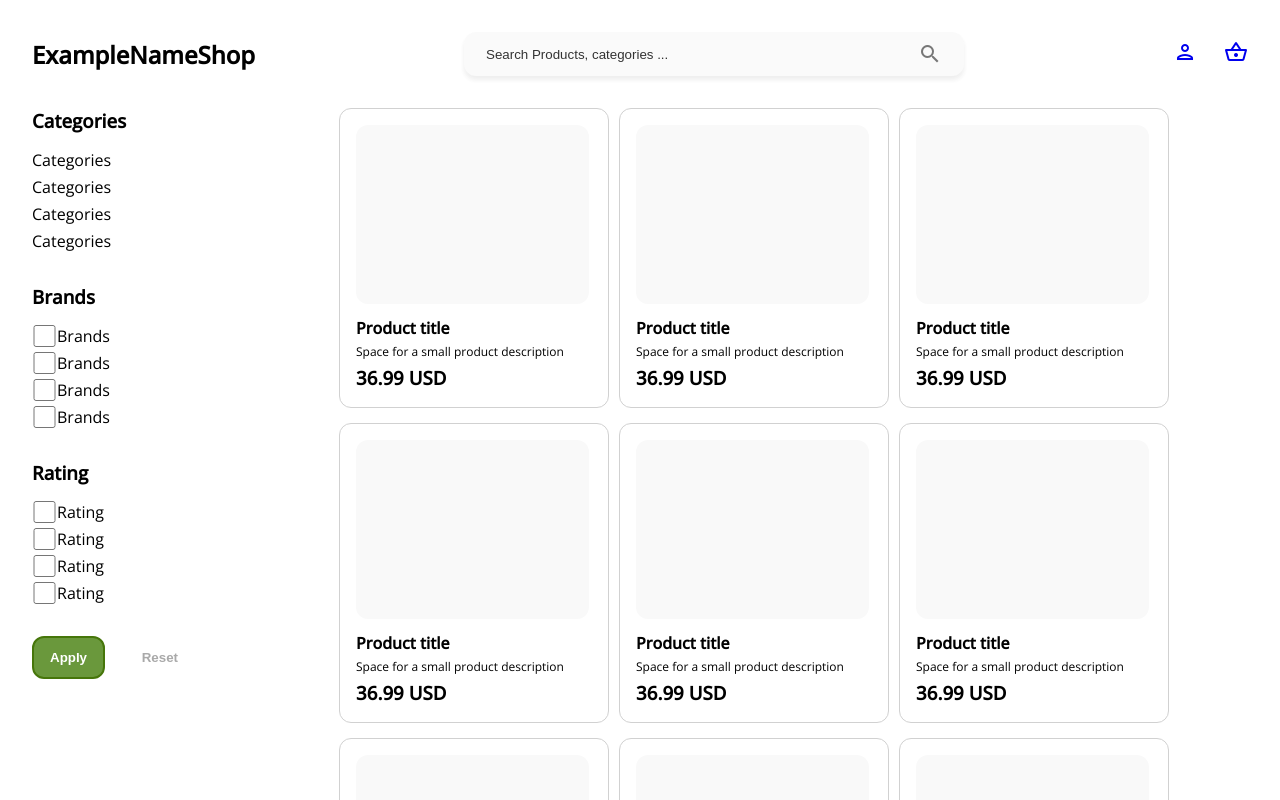
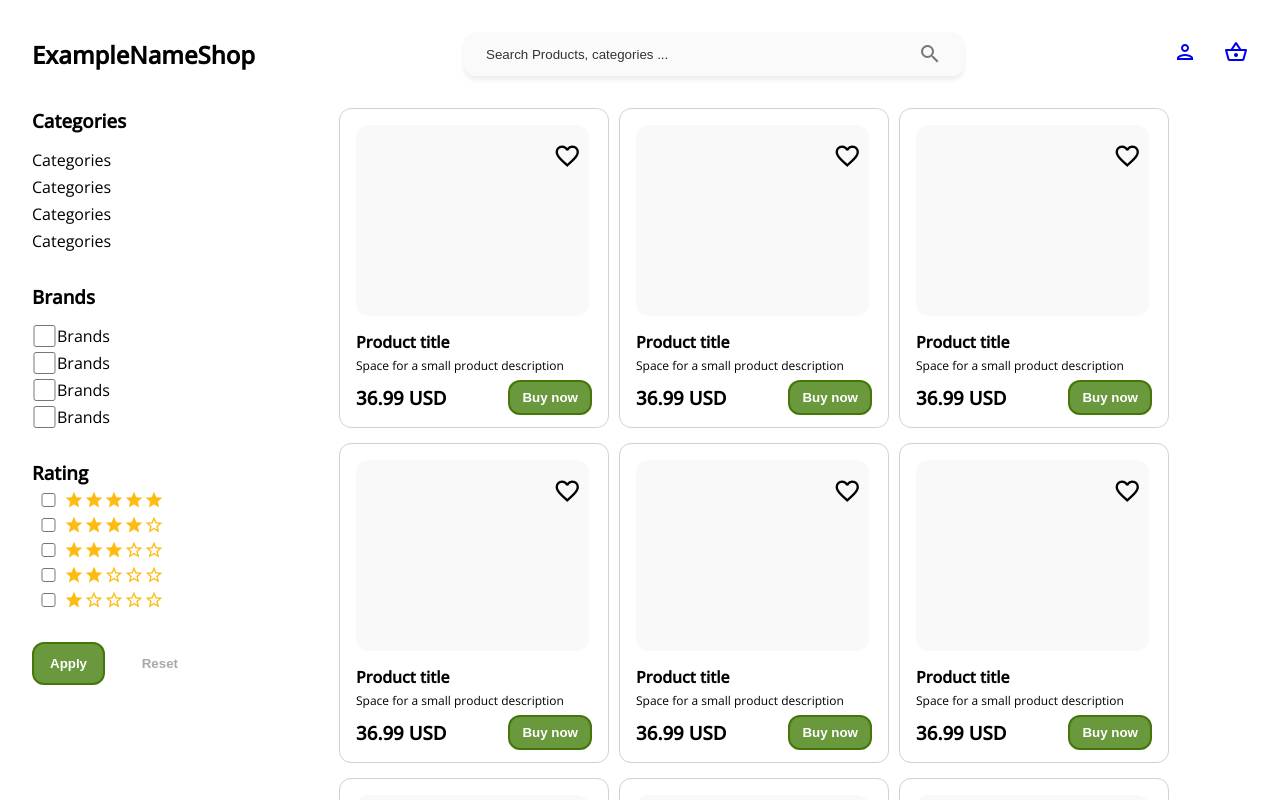
Before and after one commit to KAdelya/frontend_shop_digital_departments, a React (Create React App) app: page / in a window 1280 px wide. Shown: the top 800 px of the page. Built offline with nearby package versions, Linux system fonts and the light colour scheme.

Commit message:
rating done

```diff
--- a/src/assets/styles/global.sass
+++ b/src/assets/styles/global.sass
@@ -10,14 +10,17 @@ body
   color: black
   min-height: 100%
   height: 100%
+  background: #c0d3a9
 
   .wrapper
+    background: white
     max-width: 1280px
     margin: 0 auto
     justify-content: center
-    box-shadow: 0 0 10px rgba(186, 186, 186, 0.63)
+    box-shadow: 0 0 10px rgba(62, 61, 61, 0.63)
     padding: 0 2rem 2rem
     height: 100%
+
 *
   box-sizing: border-box
 
--- a/src/pages/Home/ProductCard/ProductCard.tsx
+++ b/src/pages/Home/ProductCard/ProductCard.tsx
@@ -1,13 +1,24 @@
 import styles from './index.module.sass'
+import {useState} from "react";
+import {redirect, useNavigate} from "react-router-dom";
 
 const ProductCard = () => {
+    const [visible, setVisible] = useState(false)
+    const navigate = useNavigate()
     return (
         <div className={styles.product}>
-            <div className={styles.product__back}></div>
+            <div className={styles.product__back}>
+                <button onClick={() => setVisible(!visible)}>
+                    <span className="material-icons-outlined">{visible ? "favorite" : "favorite_border"}</span>
+                </button>
+            </div>
             <aside className={styles.product__info}>
                 <h4>Product title</h4>
                 <label>Space for a small product description</label>
-                <h3>36.99 USD</h3>
+                <div className={styles.product__bottom}>
+                    <h3>36.99 USD</h3>
+                    <button onClick={() => navigate('/basket')}>Buy now</button>
+                </div>
             </aside>
         </div>
     )
--- a/src/pages/Home/ProductCard/index.module.sass
+++ b/src/pages/Home/ProductCard/index.module.sass
@@ -7,7 +7,7 @@
   border-radius: 12px
   max-width: 270px
   width: 100%
-  height: 300px
+  height: 320px
   display: inline-block
   position: relative
   cursor: pointer
@@ -19,6 +19,24 @@
     border-radius: 12px
     width: 87%
     height: 60%
+    > button
+      width: 100%
+      > span
+        position: absolute
+        right: 0
+        font-size: 28px
+        padding: 0 8px
+
+  &__bottom
+    display: flex
+    justify-content: space-between
+    align-items: center
+    margin-top: 5px
+    > button
+      @include active-button
+      padding: 8px 12px
+      &:hover
+        transform: none
 
   &__info
     position: relative
--- /dev/null
+++ b/src/pages/Home/Sidebar/RatingBlock/RatingBlock.tsx
@@ -0,0 +1,14 @@
+import RatingRow from "./RatingRow";
+
+const RatingBlock = () => {
+    const arr = [1, 2, 3, 4, 5].reverse()
+    return (
+        <div>
+            <h3>Rating</h3>
+            {arr.map(el =>
+                <RatingRow stars={el} key={el}/>)}
+        </div>
+    )
+}
+
+export default RatingBlock
--- /dev/null
+++ b/src/pages/Home/Sidebar/RatingBlock/RatingRow.tsx
@@ -0,0 +1,19 @@
+import styles from './index.module.sass'
+import {FC} from "react";
+import {findStar} from "./findStar";
+
+const RaringRow: FC<{ stars: number }> = ({stars}) => {
+    const arr = Array(stars).fill(0);
+    const newArr = findStar(arr)
+    return (
+        <div className={styles.rating_row}>
+            <input type='checkbox'/>
+            {arr.map(el =>
+                <span className="material-icons-outlined" key={el}>star</span>)}
+            {newArr.map(el=>
+                <span className="material-icons-outlined" key={el}>star_border</span>)}
+        </div>
+    )
+}
+
+export default RaringRow
--- /dev/null
+++ b/src/pages/Home/Sidebar/RatingBlock/findStar.ts
@@ -0,0 +1,7 @@
+export const findStar = (arr: number[]) => {
+    const res = 5 - arr.length
+    const newArr = []
+    for(let i = 0; i < res; i++)
+        newArr.push(i)
+    return newArr
+}
--- /dev/null
+++ b/src/pages/Home/Sidebar/RatingBlock/index.module.sass
@@ -0,0 +1,14 @@
+@import "src/assets/styles/variables.sass"
+
+.rating_row
+  display: flex
+  margin: 5px 0
+
+  > span
+    font-size: 20px
+    color: #FDBC15
+
+  > input[type="checkbox"]
+    accent-color: $primary
+    padding-right: 15px
+    width: 25px
--- a/src/pages/Home/Sidebar/Sidebar.tsx
+++ b/src/pages/Home/Sidebar/Sidebar.tsx
@@ -1,12 +1,13 @@
 import styles from './index.module.sass'
 import FilterBlock from "./FilterBlock/FilterBlock";
+import RatingBlock from "./RatingBlock/RatingBlock";
 
 const Sidebar = () => {
     return (
         <div className={styles.sidebar}>
             <FilterBlock placeholder="Categories"/>
             <FilterBlock placeholder="Brands" type="checkbox"/>
-            <FilterBlock placeholder="Rating" type="checkbox"/>
+            <RatingBlock/>
             <aside className={styles.sidebar__buttons}>
                 <div className={styles.sidebar__buttons__block}>
                 <button>Apply</button>
```
